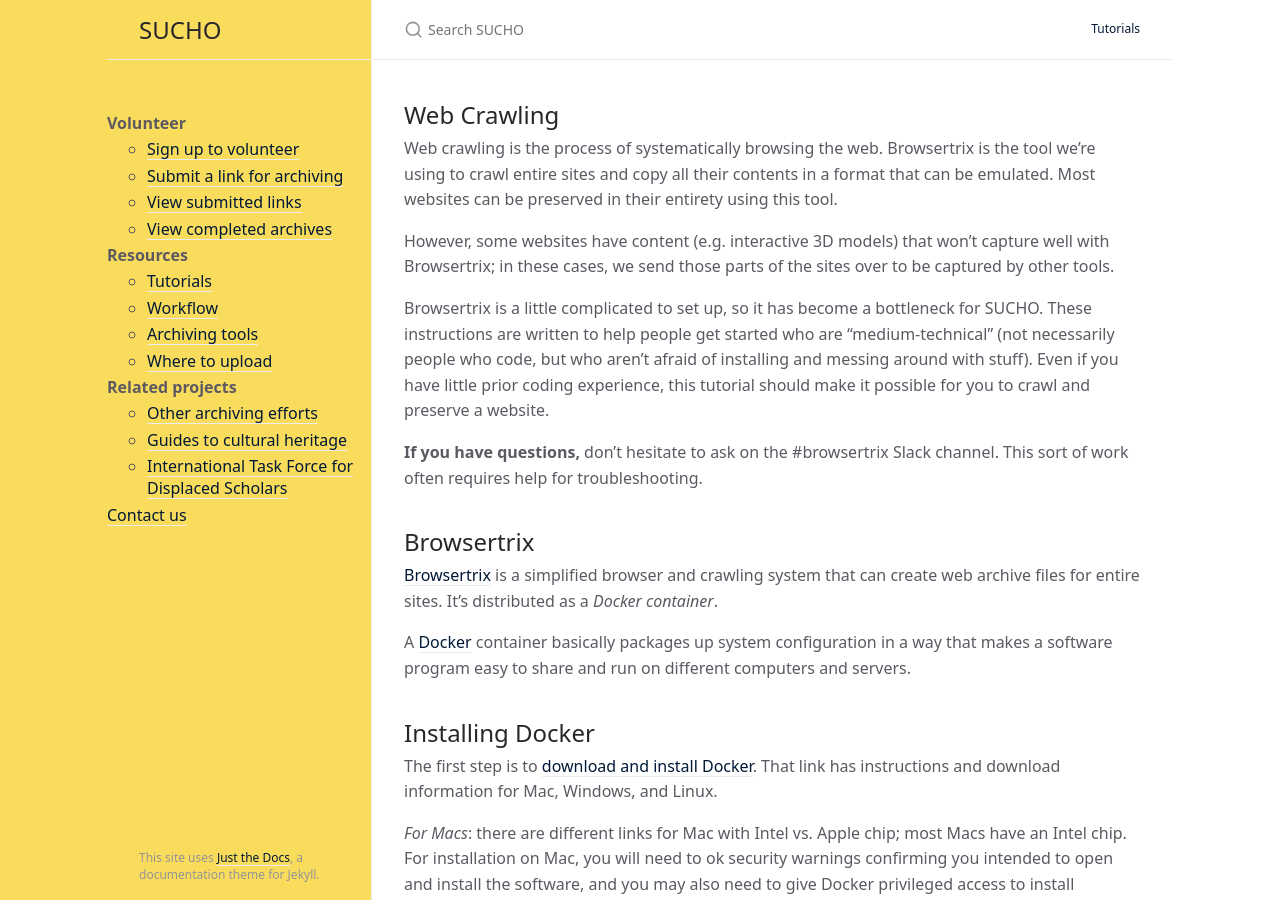
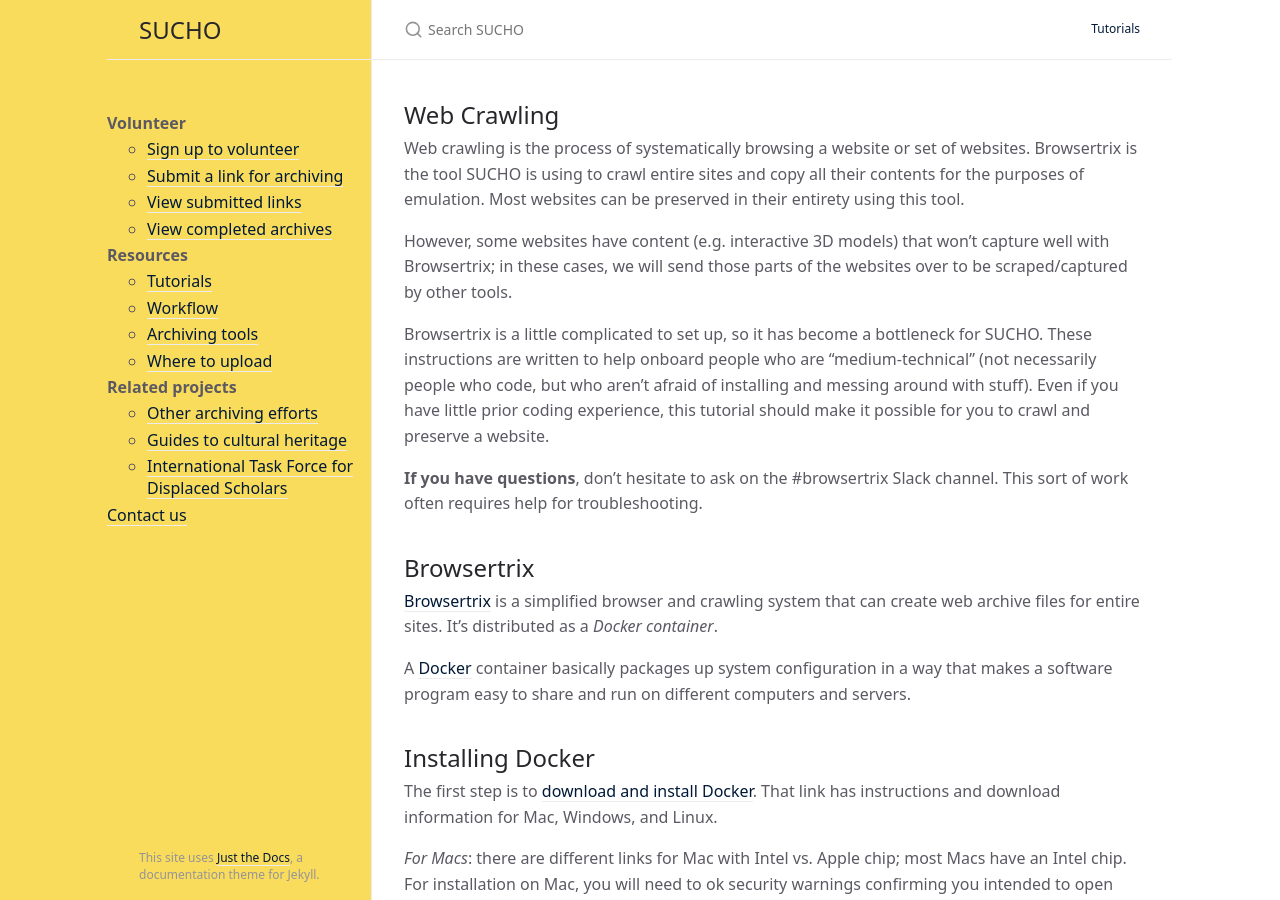
Before and after one commit to sucho-archiving/sucho-archiving.github.io, a Jekyll site: the page built from browsertrix.md, in a window 1280 px wide and 900 px high. Built offline with Jekyll 4.4.1, drawn with Linux system fonts in a browser that asks for light colours.

Commit message:
Update browsertrix.md

```diff
--- a/browsertrix.md
+++ b/browsertrix.md
@@ -6,13 +6,13 @@
 
 ## Web Crawling
 
-Web crawling is the process of systematically browsing the web. Browsertrix is the tool we're using  to crawl entire sites and copy all their contents in a format that can be emulated. Most websites can be preserved in their entirety using this tool.
+Web crawling is the process of systematically browsing a website or set of websites. Browsertrix is the tool SUCHO is using to crawl entire sites and copy all their contents for the purposes of emulation. Most websites can be preserved in their entirety using this tool.
 
-However, some websites have content (e.g. interactive 3D models) that won't capture well with Browsertrix; in these cases, we send those parts of the sites over to be captured by other tools.
+However, some websites have content (e.g. interactive 3D models) that won't capture well with Browsertrix; in these cases, we will send those parts of the websites over to be scraped/captured by other tools.
 
-Browsertrix is a little complicated to set up, so it has become a bottleneck for SUCHO. These instructions are written to help people get started who are "medium-technical" (not necessarily people who code, but who aren't afraid of installing and messing around with stuff). Even if you have little prior coding experience, this tutorial should make it possible for you to crawl and preserve a website.
+Browsertrix is a little complicated to set up, so it has become a bottleneck for SUCHO. These instructions are written to help onboard people who are "medium-technical" (not necessarily people who code, but who aren't afraid of installing and messing around with stuff). Even if you have little prior coding experience, this tutorial should make it possible for you to crawl and preserve a website.
 
-**If you have questions,** don't hesitate to ask on the #browsertrix Slack channel. This sort of work often requires help for troubleshooting.
+**If you have questions**, don't hesitate to ask on the #browsertrix Slack channel. This sort of work often requires help for troubleshooting.
 
 ## Browsertrix
 [Browsertrix](https://github.com/webrecorder/browsertrix-crawler) is a simplified browser and crawling system that can create web archive files for entire sites. It's distributed as a *Docker container*.
```
